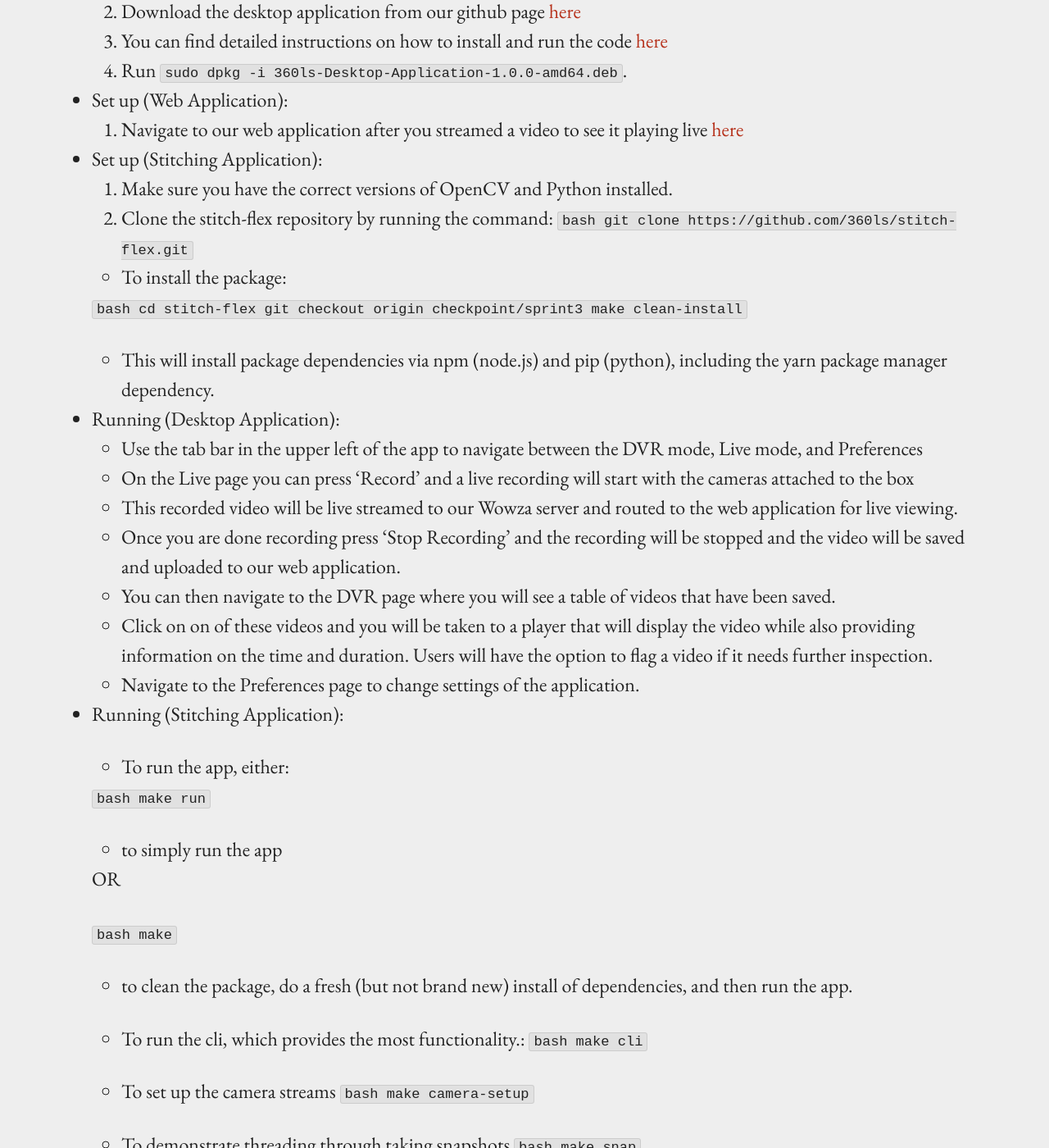
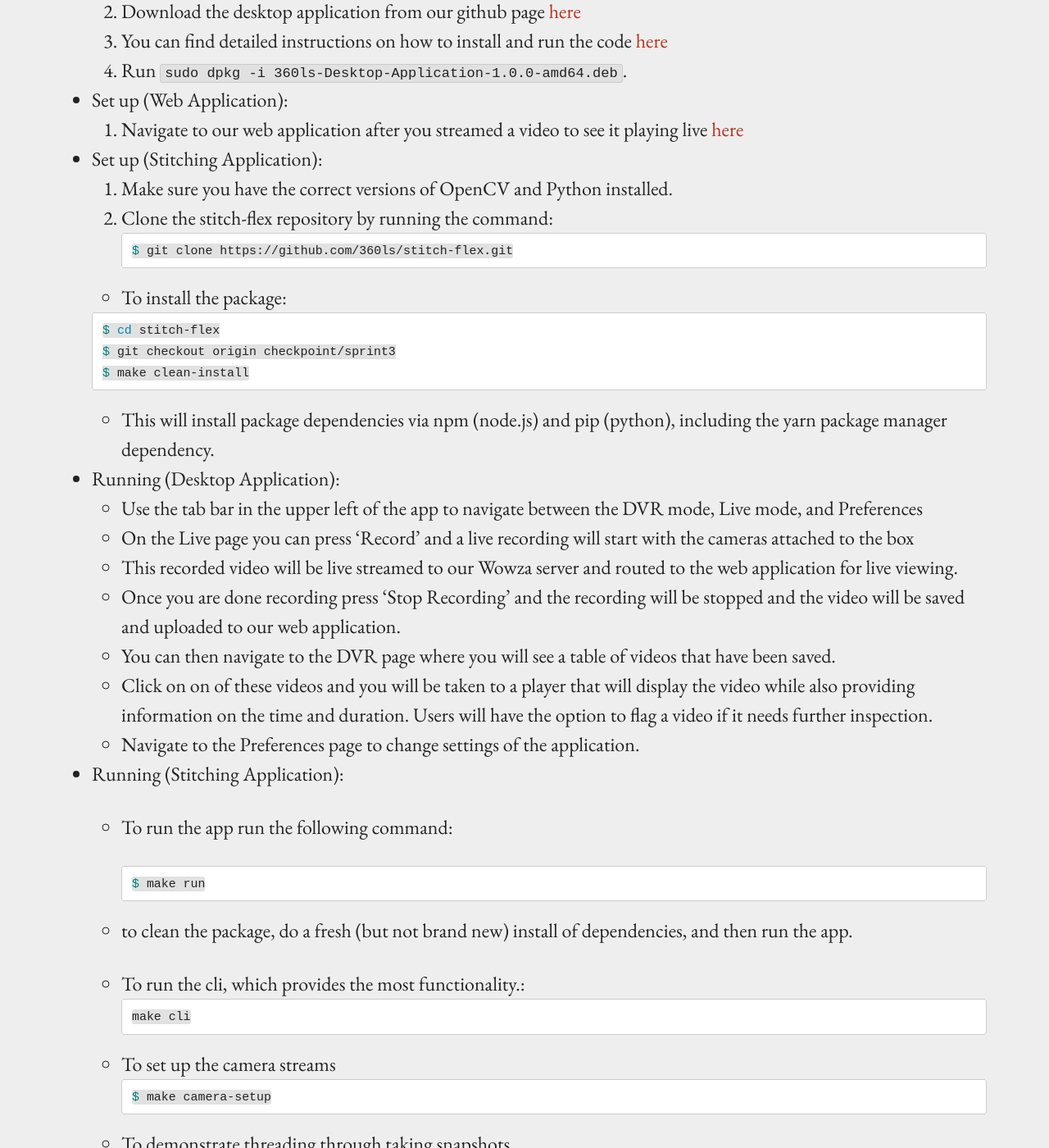
Before and after one commit to 360ls/360ls, a Jekyll site: the page built from _sprint/sprint4/manual.md, in a window 1280 px wide and 1400 px high, scrolled down 840 px. Shown: the whole window at 82% size. Built offline with Jekyll 4.4.1, drawn with Linux system fonts in a browser that asks for light colours; some of the changed text lies outside the part shown.

Commit message:
fix code formatting

````diff
--- a/_sprint/sprint4/manual.md
+++ b/_sprint/sprint4/manual.md
@@ -29,23 +29,21 @@ following steps.
 - Set up (Web Application):
     1. Navigate to our web application after you streamed a video to see it playing live [here](https://vcms.herokuapp.com/player)
 
-
-
 - Set up (Stitching Application):
     1. Make sure you have the correct versions of OpenCV and Python installed.
     2. Clone the stitch-flex repository by running the command:
-    `bash
-    git clone https://github.com/360ls/stitch-flex.git
-    `
+```bash
+$ git clone https://github.com/360ls/stitch-flex.git
+```
 
 
   - To install the package:
 
-  `bash
-  cd stitch-flex
-  git checkout origin checkpoint/sprint3
-  make clean-install
-  `
+  ```bash
+  $ cd stitch-flex
+  $ git checkout origin checkpoint/sprint3
+  $ make clean-install
+  ```
 
   - This will install package dependencies via npm (node.js) and pip (python), including the yarn package manager dependency.
 
@@ -61,47 +59,40 @@ following steps.
 
 - Running (Stitching Application):
 
-  - To run the app, either:
+  - To run the app run the following command:
 
-  `bash
-  make run
-  `
-  - to simply run the app
-
-  OR
-
-  `bash
-  make
-  `
+    ```bash
+    $ make run
+    ```
 
   - to clean the package, do a fresh (but not brand new) install of dependencies, and then run the app.
 
   - To run the cli, which provides the most functionality.:
-  `bash
+  ```bash
   make cli
-  `
+  ```
 
   - To set up the camera streams
-  `bash
-  make camera-setup
-  `
+  ```bash
+  $ make camera-setup
+  ```
 
   - To demonstrate threading through taking snapshots
-  `bash
-  make snap
-  `
+  ```bash
+  $ make snap
+  ```
 
   - To lint the application:
 
    - For JS files:
-  `bash
-  eslint nameoffile.js
-  `
+  ```bash
+  $ eslint nameoffile.js
+  ```
 
    - For Python files;
-  `bash
-   make lint-py
-  `
+  ```bash
+   $ make lint-py
+  ```
 
   - To run tests against the application:
 
````
